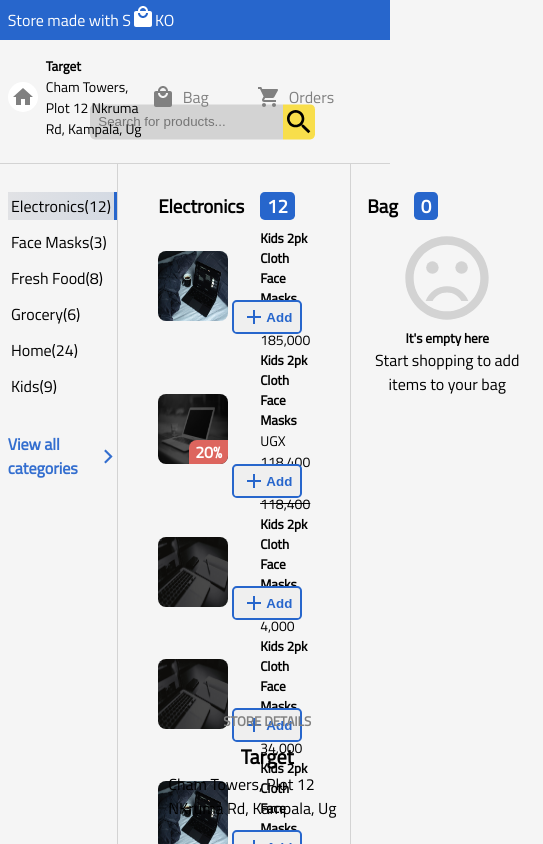
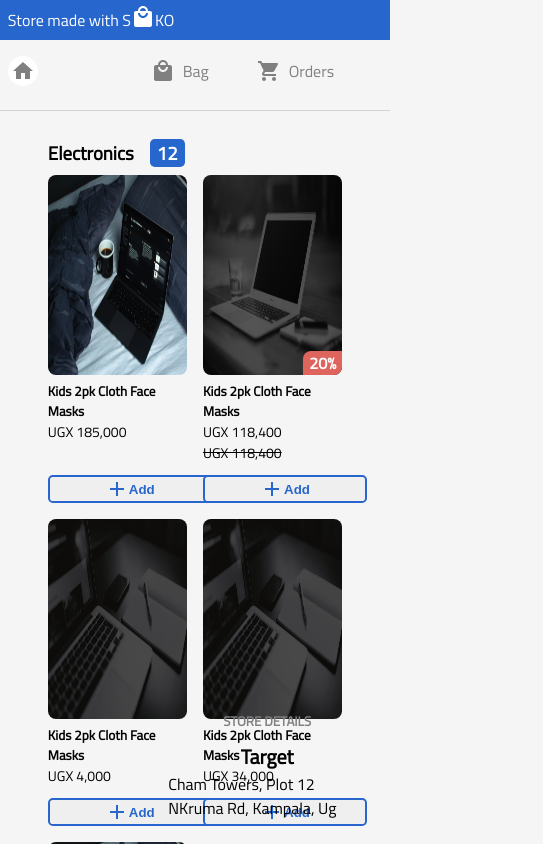
Before and after one commit to alekskimeu/soko-store, a React (Create React App) app: page / in a window 390 px wide. Shown: the top 844 px of the page, 543 px wide, since content can reach past the window. Built offline with nearby package versions, Linux system fonts and the light colour scheme.

Commit message:
Added responsiveness

```diff
--- a/src/components/Bag/Bag.css
+++ b/src/components/Bag/Bag.css
@@ -1,6 +1,12 @@
 .bag {
     flex: .2;
     padding: 1.8rem 1rem .5rem 1rem;
+}
+
+@media(max-width: 800px){
+    .bag {
+        display: none;
+    }
 }
 
 .bag__header {
--- a/src/components/Categories/Categories.css
+++ b/src/components/Categories/Categories.css
@@ -1,6 +1,12 @@
 .categories {
     padding: 1.8rem 0 .5rem 0;
     flex: .3;
+}
+
+@media(max-width: 800px){
+    .categories {
+        display: none;
+    }
 }
 
 .more-categories {
--- a/src/components/Header/Header.css
+++ b/src/components/Header/Header.css
@@ -36,6 +36,12 @@
     font-size: 14px;
 }
 
+@media(max-width: 700px){
+    .header__leftInfo {
+        display: none;
+    }
+}
+
 .header__right {
     display: flex;
     justify-content: space-between;
--- a/src/components/ProductDetails/ProductDetails.css
+++ b/src/components/ProductDetails/ProductDetails.css
@@ -1,5 +1,5 @@
 .details {
-    margin: 1rem 0;
+    margin: 1rem auto;
     display: flex;
 }
 
@@ -63,7 +63,7 @@
     font-size: small;
 }
 
-.details_quantity > .to-cart{
+.details__quantity > .to-cart{
     border: 2px solid var(--main-color);
     padding: 0 .5rem;
     border-radius: .3rem;
@@ -98,14 +98,16 @@
     border: 2px solid var(--main-color);
     padding: .6rem 3rem;
     color: var(--main-color);
+    outline-width: 0;
 }
 
 .cta__buy {
     background-color:  var(--secondary-color);
     color: var(--main-color);
     border: none;
-    padding: .6rem 4rem;
+    padding: .5rem 4rem;
     font-weight: bold;
+    border-radius: .3rem;
 }
 
 .details__discount {
@@ -146,3 +148,44 @@
 .active {
     background-color: var(--main-color);
 }
+
+@media(max-width: 900px){
+    .details {
+        flex-direction: column;
+    }
+
+    .details__img > img {
+        width: 100%;
+        height: 400px;
+    }
+
+    .details__price {
+        margin-top: 1rem;
+    }
+
+    .details__quantity {
+        margin-top: 1rem;
+    }
+
+    .details__cta {
+        margin-top: 1rem;
+    }
+
+    .related__products {
+        display: grid;
+        grid-template-columns: repeat(4, 1fr);
+        grid-gap: 1rem;
+    }
+}
+
+@media(max-width: 700px){
+    .related__products {
+        grid-template-columns: repeat(3, 1fr);
+    }
+}
+
+@media(max-width: 500px){
+    .related__products {
+        grid-template-columns: 1fr 1fr;
+    }
+}
--- a/src/components/ProductDetails/ProductDetails.js
+++ b/src/components/ProductDetails/ProductDetails.js
@@ -75,7 +75,7 @@ const ProductDetails = () => {
                     <p className="details__price">UGX 118,400 <span>-20%</span></p>
                     <p className="details__discount">UGX 148,000</p>
                 </div>
-                <div className="details_quantity">
+                <div className="details__quantity">
                     <span className="to-cart"> <span className="minus">-</span> <span className="quantity">1</span> <span className="add">+</span> </span>
                 </div>
                 <div className="details__cta">
--- a/src/components/ProductDetails/RelatedProduct/RelatedProduct.css
+++ b/src/components/ProductDetails/RelatedProduct/RelatedProduct.css
@@ -7,3 +7,10 @@
     width: 170px;
     border-radius: .5rem;
 }
+
+
+@media(max-width: 900px){
+    .related > img {
+        width: 100%;
+    }
+}
--- a/src/components/Products/Product/Product.css
+++ b/src/components/Products/Product/Product.css
@@ -63,3 +63,47 @@
     bottom: 1rem;
     cursor: pointer;
 }
+
+@media(max-width: 600px){
+    .product {
+        flex-direction: column;
+        align-items: flex-start;
+    }
+
+    .product__image {
+        margin-right: 0;
+        width: 100%;
+    }
+
+    .product__image > img {
+        width: 100%;
+        height: 200px;
+    }
+
+    .product__info {
+        flex-direction: column;
+    }
+
+    .product__info p {
+        text-align: left;
+    }
+
+
+    .product__info > div {
+        margin-bottom: 2.5rem;
+        width: 100%;
+    }
+
+    .add-to-cart {
+        bottom: 0;
+        left: 0;
+        width: 100%;
+        padding: 0 5rem;
+    }
+}
+
+@media(max-width: 500px){
+    .add-to-cart {
+        width: 100%;
+    }
+}
--- a/src/components/Products/Products.css
+++ b/src/components/Products/Products.css
@@ -23,3 +23,20 @@
     color: #fff;
     margin-left: 1rem;
 }
+
+
+@media(max-width: 800px) {
+    .products {
+        border-left: none;
+        border-right: none;
+        flex: 1;
+    }
+}
+
+@media(max-width: 600px){
+    .products__list {
+        display: grid;
+        grid-gap: 1rem;
+        grid-template-columns: 1fr 1fr;
+    }
+}
--- a/src/components/Search/Search.css
+++ b/src/components/Search/Search.css
@@ -7,6 +7,12 @@
     top: 7.6rem;
     width: 40%;
     transform: translate(-50%, -50%);
+}
+
+@media(max-width: 600px){
+    .search {
+        display: none;
+    }
 }
 
 .search > input {
```
